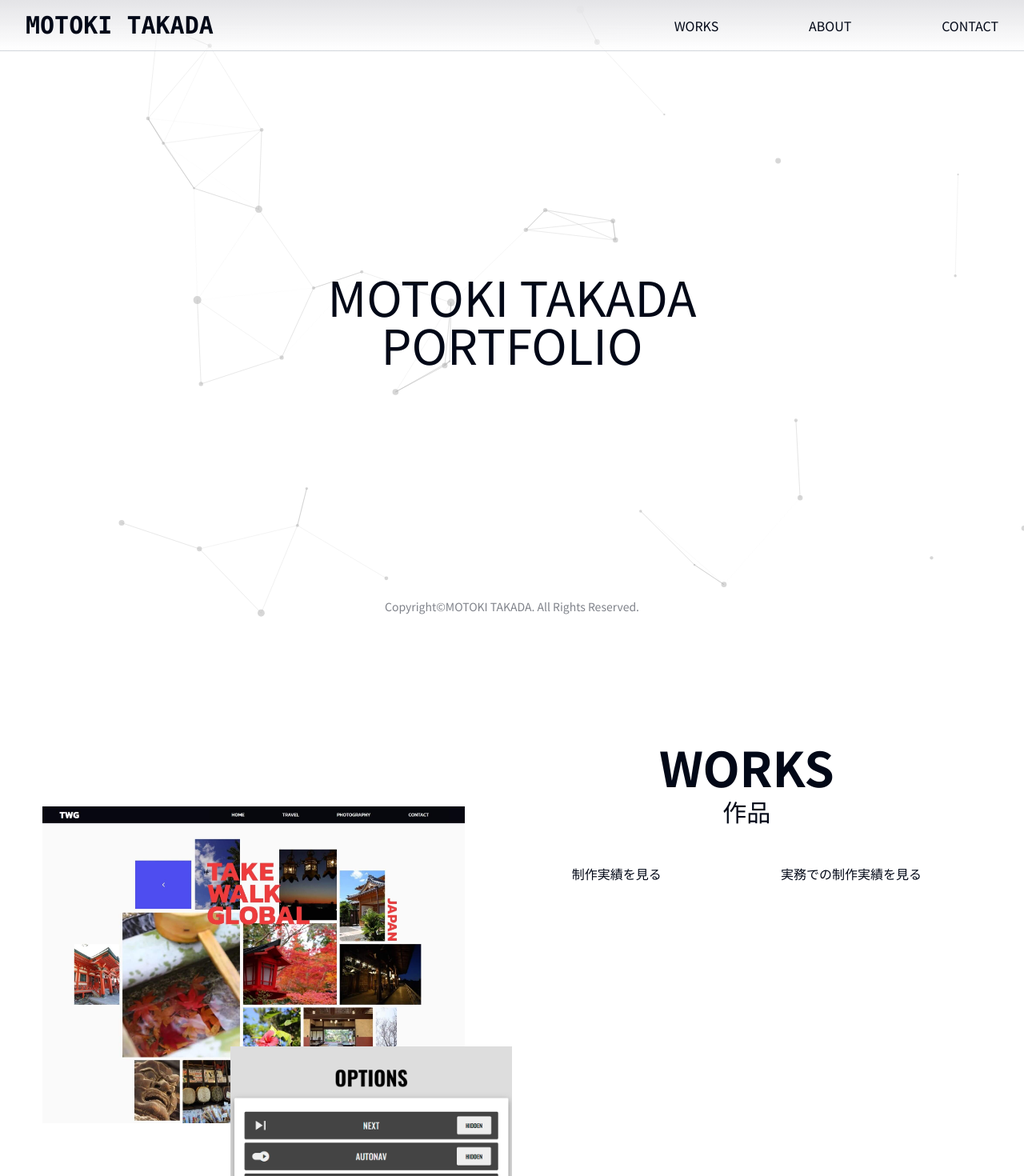
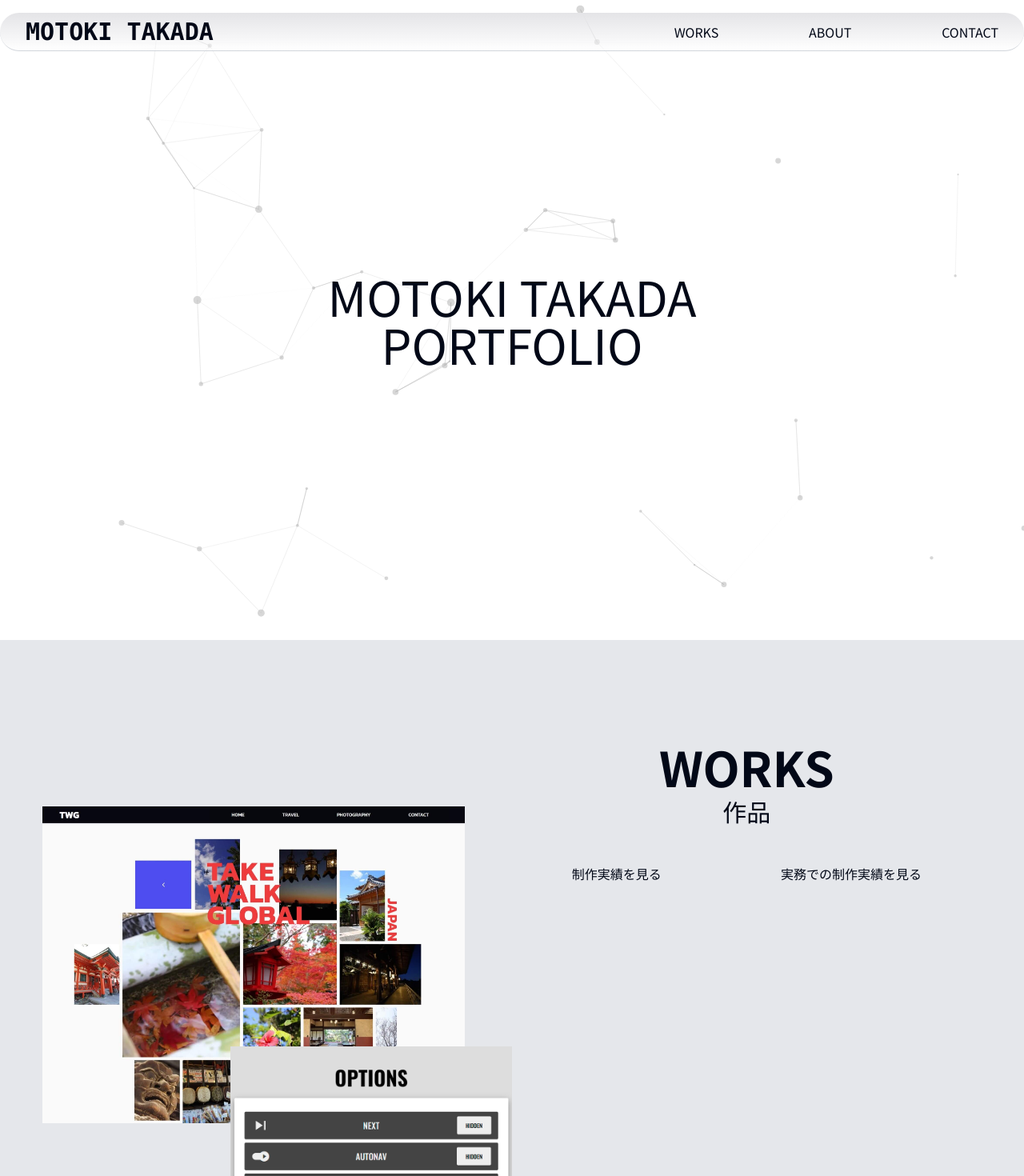
Before and after one commit to mkmkmkn/portfolio2024, a Next.js app: page / in a window 1280 px wide. Shown: the top 1470 px of the page at 80% size. Built offline with nearby package versions, Linux system fonts and the light colour scheme.

Commit message:
デザイン調整

```diff
--- a/app/components/layouts/Footer.tsx
+++ b/app/components/layouts/Footer.tsx
@@ -2,7 +2,7 @@ import React from "react";
 
 const Footer = () => {
   return (
-    <footer className="fixed left-0 bottom-0 flex w-full justify-center pb-8 pt-6">
+    <footer className="flex w-full justify-center pb-8 pt-6">
       <div className="mb-8 grid text-center lg:mb-0 lg:w-full lg:max-w-5xl lg:grid-cols-1 lg:text-center">
         <p className="m-0 text-sm opacity-50">Copyright©MOTOKI TAKADA. All Rights Reserved.</p>
       </div>
--- a/app/components/layouts/Header.tsx
+++ b/app/components/layouts/Header.tsx
@@ -4,7 +4,7 @@ import Link from "next/link";
 
 const Header = () => {
   return (
-    <header className="fixed z-50 left-0 top-0 flex w-full h-16 justify-between items-center border-b border-gray-300 bg-gradient-to-b from-zinc-200 pr-8 pl-8 backdrop-blur-2xl dark:border-neutral-800 dark:bg-zinc-800/30 dark:from-inherit">
+    <header className=" w-11/12 max-w-screen-xl m-auto rounded-full fixed z-50 top-0 left-1/2 top-4 -translate-x-1/2 flex w-full h-12 justify-between items-center border-b border-gray-300 bg-gradient-to-b from-zinc-200 pr-8 pl-8 backdrop-blur-2xl dark:border-neutral-800 dark:bg-zinc-800/30 dark:from-inherit">
       {/* lg:static lg:w-auto lg:rounded-xl lg:border lg:bg-gray-200 lg:p-4 lg:dark:bg-zinc-800/30 */}
       <h1 className="font-mono font-bold text-3xl">
           <Link className="w-20" href="/">MOTOKI&nbsp;TAKADA</Link>
--- a/app/page.tsx
+++ b/app/page.tsx
@@ -20,8 +20,9 @@ export default function Home() {
       </section>
       <section
         id="works"
-        className="works w-11/12 max-w-screen-xl h-auto min-h-dvh py-16 lg:py-32 m-auto flex flex-row"
+        className="works w-full bg-gray-200 h-auto min-h-dvh py-16 lg:py-32"
       >
+        <div className="w-11/12 max-w-screen-xl h-full m-auto flex flex-row">
           <div className="w-1/2 relative">
             <div
               className="worksImage left-0 top-20 absolute"
@@ -62,6 +63,7 @@ export default function Home() {
               >
                 実務での制作実績を見る
               </Link>
+            </div>
           </div>
         </div>
       </section>
@@ -117,18 +119,14 @@ export default function Home() {
       </section>
       <section
         id="contact"
-        className="contact w-11/12 max-w-screen-xl h-dvh py-16 lg:py-32 m-auto flex flex-col items-center"
+        className="contact w-full bg-gray-200 max-w-screen-xl py-16 lg:py-32 m-auto flex flex-col items-center"
       >
         <div className="sectionTitle mb-12 text-center">
           <h3 className="en mb-2 text-6xl font-bold">CONTACT</h3>
           <p className="jp text-3xl">お問い合わせ</p>
         </div>
         <div className="worksLink w-full flex justify-around">
-          <Link
-            href="/contact"
-          >
-            メールフォームはこちら
-          </Link>
+          <Link href="/contact">メールフォームはこちら</Link>
         </div>
       </section>
     </main>
```
Lines whose indentation alone changed are shown as unchanged.
